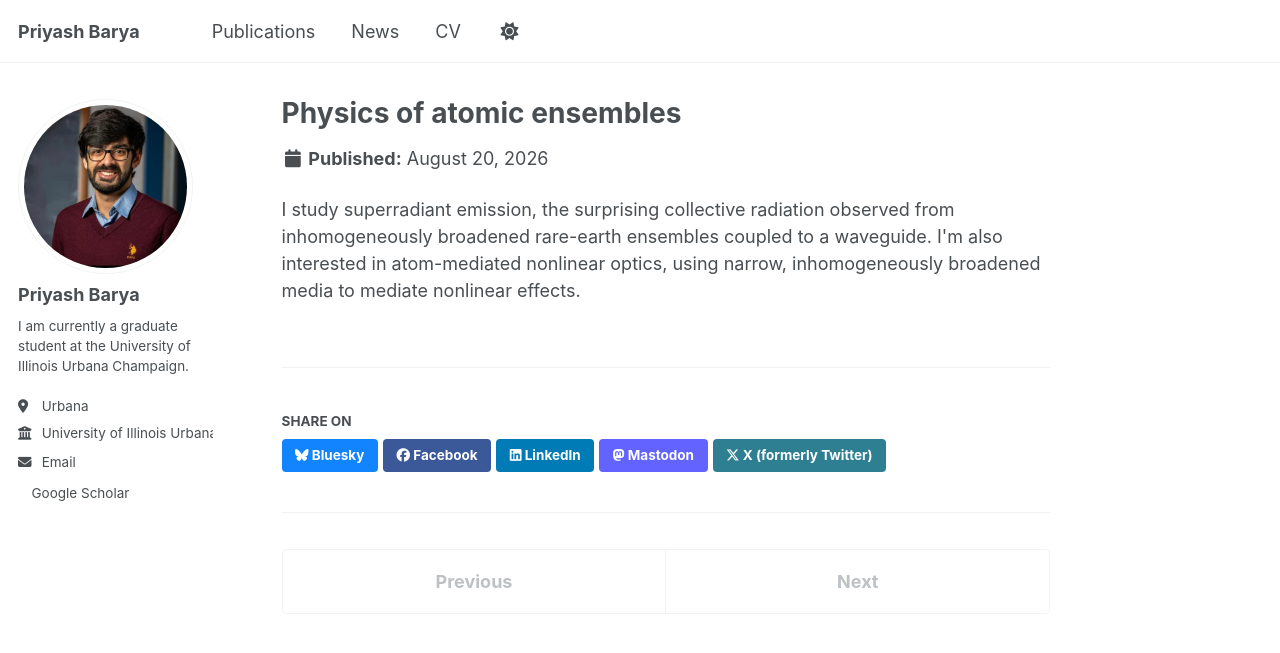
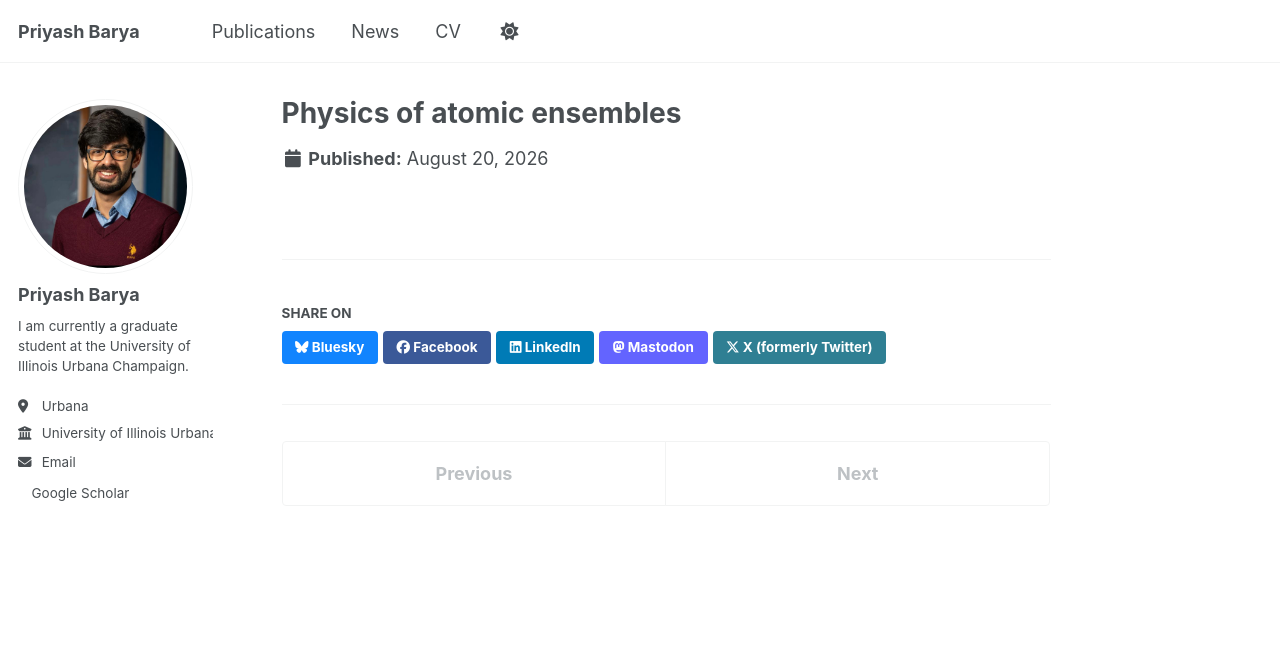
Before and after one commit to Priyash-Barya/Priyash-Barya.github.io, a Jekyll site: the page built from _portfolio/portfolio-3.html, in a window 1280 px wide. Shown: the top 653 px of the page. Built offline with Jekyll 4.4.1, drawn with Linux system fonts in a browser that asks for light colours; a style sheet for code colours, icons or effects is not loaded.

Commit message:
Update portfolio-3.html

```diff
--- a/_portfolio/portfolio-3.html
+++ b/_portfolio/portfolio-3.html
@@ -10,5 +10,3 @@ excerpt: |
 
 collection: portfolio
 ---
-
-I study superradiant emission, the surprising collective radiation observed from inhomogeneously broadened rare-earth ensembles coupled to a waveguide. I'm also interested in atom-mediated nonlinear optics, using narrow, inhomogeneously broadened media to mediate nonlinear effects.
```
